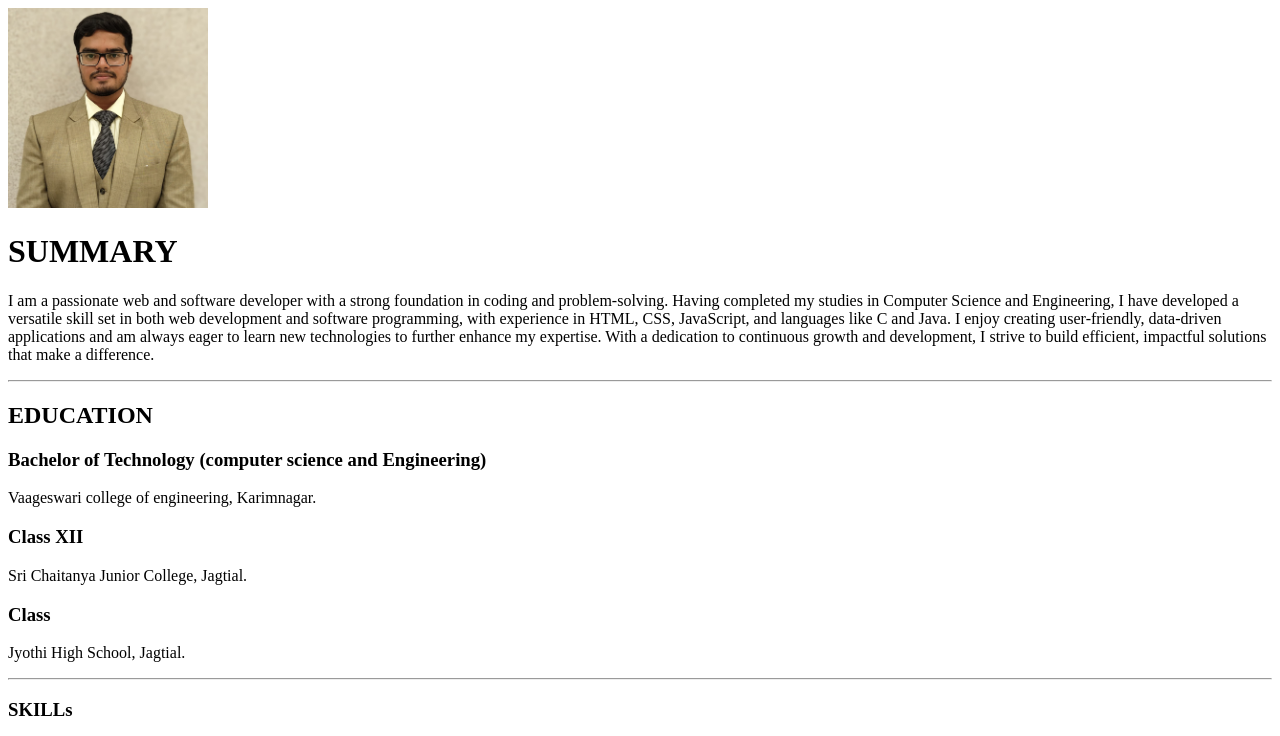
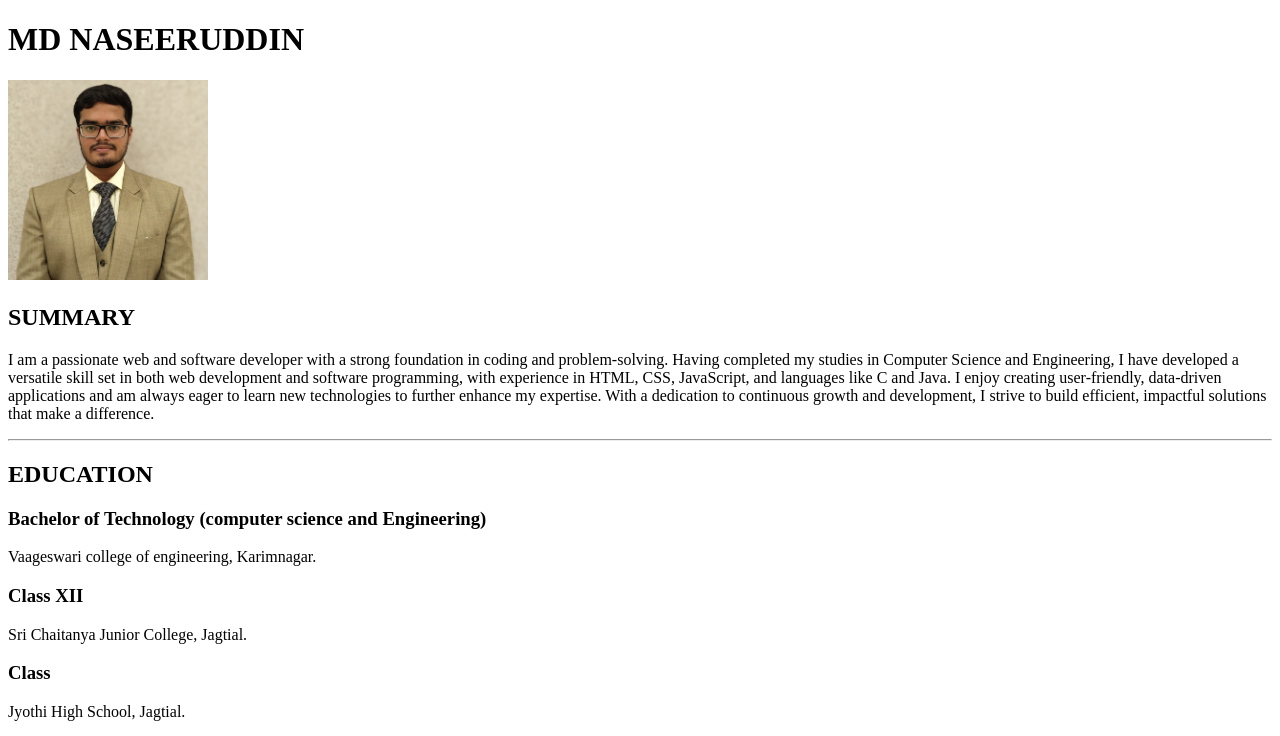
Before and after one commit to Naseer789/html-resume, a plain HTML site: page index.html in a window 1280 px wide. Shown: the top 736 px of the page. Drawn offline with Linux system fonts and the light colour scheme.

Commit message:
Update index.html

```diff
--- a/index.html
+++ b/index.html
@@ -5,8 +5,9 @@
     <title>My Resume</title>
 </head>
 <body>
+    <h1>MD NASEERUDDIN</h1>
     <img src="photo.jpg" height="200">
-    <h1>SUMMARY</h1>
+    <h2>SUMMARY</h2>
     <p>I am a passionate web and software developer with a strong foundation in coding and problem-solving. Having completed my studies in Computer Science and Engineering, I have developed a versatile skill set in both web development and software programming, with experience in HTML, CSS, JavaScript, and languages like C and Java. I enjoy creating user-friendly, data-driven applications and am always eager to learn new technologies to further enhance my expertise. With a dedication to continuous growth and development, I strive to build efficient, impactful solutions that make a difference.</p>
     <hr>
     <h2>EDUCATION</h2>
```
